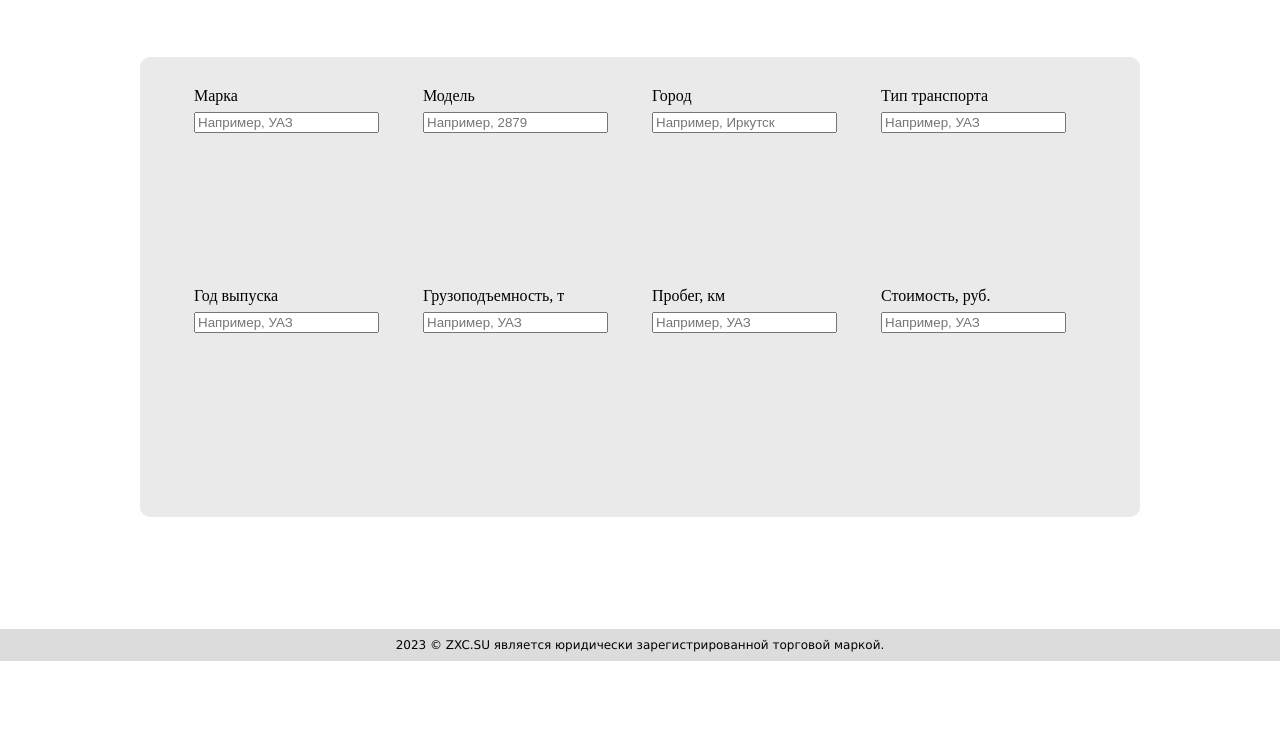
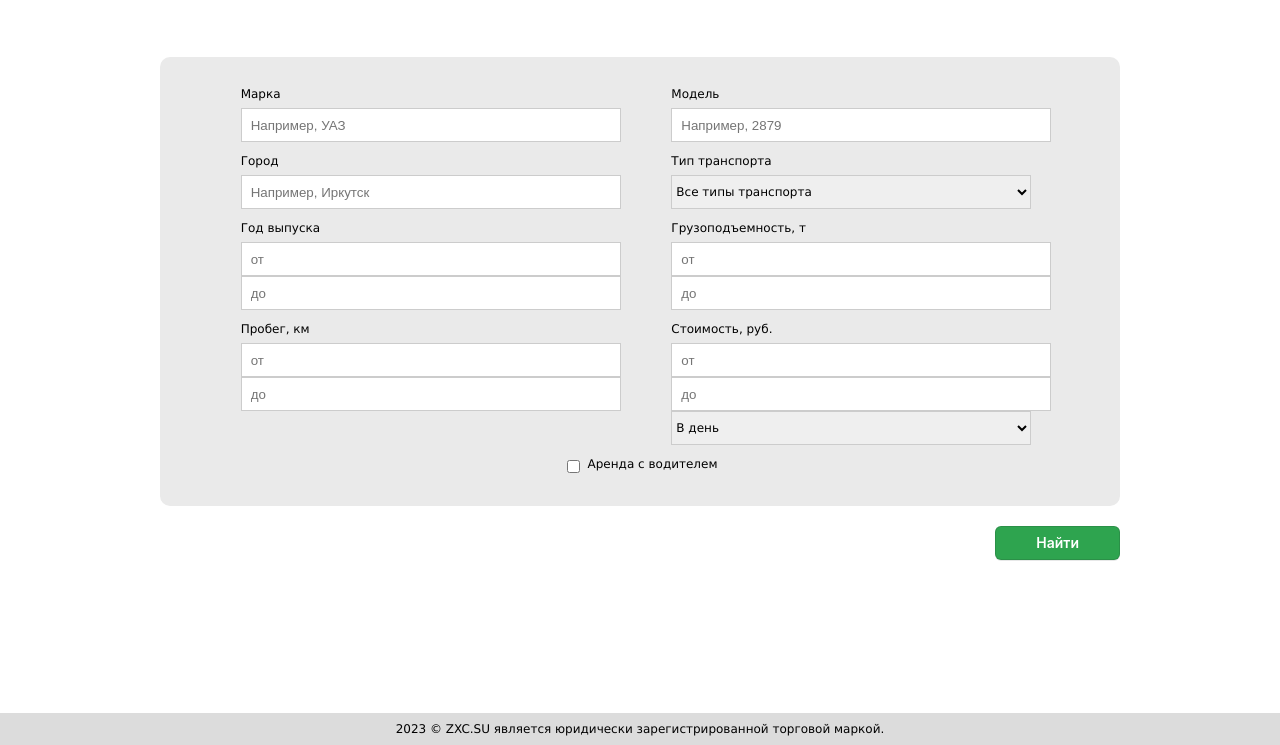
Before and after one commit to laibodron/site-front, a plain HTML site: page find.html in a window 1280 px wide. Shown: the part 139-884 px from the top of the page. Before the commit the page ends 800 px from the top, so only its background shows below. Drawn offline with Linux system fonts and the light colour scheme; a script that the page names is missing.

Commit message:
added filter form

```diff
--- a/css/main.css
+++ b/css/main.css
@@ -25,10 +25,10 @@ a:active {
     height: 52px;
     background-color: #ffffff;
     margin: 0;
-    padding: 0 10px;
     display: flex;
     justify-content: center;
     box-shadow: 0 1px 4px 0 rgba(0,0,0,0.35);
+    width: 100%;
 }
 
 .header-container {
@@ -37,6 +37,7 @@ a:active {
     align-items: center;
     height: 100%;
     width: 1000px;
+    padding: 0 10px;
 }
 
 .logo {
@@ -78,8 +79,11 @@ a:active {
 .main {
     width: 100%;
     display: flex;
+    flex-wrap: wrap;
     justify-content: center;
-    padding-top: 20px;
+    /* padding-top: 20px; */
+    margin: 20px 0;
+    /* height: 100%; */
 }
 
 
@@ -98,7 +102,7 @@ a:active {
   font-size: 14px;
   font-weight: 600;
   line-height: 20px;
-  padding: 6px 16px;
+  padding: 6px 40px;
   position: relative;
   text-align: center;
   text-decoration: none;
@@ -142,10 +146,11 @@ a:active {
     background-color: #dcdcdc;
     display: flex;
     justify-content: center;
-    position: absolute;
+    /* position: absolute;
     left: 0;
-    bottom: 0;
+    bottom: 0; */
     width: 100%;
+    /* flex: 0 0 auto; */
 }
 
 .bottom {
@@ -169,7 +174,7 @@ a:active {
     width: 100%;
     margin: auto;
     max-width: 1000px;
-    padding: 0 20px;
+    min-height: 100%;
 }
 
 .find-main-title {
@@ -177,25 +182,75 @@ a:active {
     flex-direction: column;
     /* max-width: 100%; */
     padding-top: 20px;
+    padding-left: 20px;
+    padding-right: 20px;
     padding-bottom: 60px;
+    /* height: 600px; */
 }
 
 .find-criteria {
-    min-height: 400px;
+    /* min-height: 400px; */
     background-color: rgb(234, 234, 234);
-    max-width: 100%;
+    /* max-width: 100%; */
     padding: 30px;
     border-radius: 10px;
     display: flex;
     flex-wrap: wrap;
     justify-content: space-evenly;
+    margin: 0 20px 0 20px;
 }
 
 .find-input {
+    /* margin-right: 20px;
+    padding-bottom: 21px; */
+    font-family: Verdana, Geneva, Tahoma, sans-serif;
+    font-size: 12px;
+    width: 40%;
+    margin-left: 12px;
+    margin-bottom: 12px;
     margin-right: 20px;
-    padding-bottom: 21px;
+}
+
+.find-input input {
+    height: 32px;
+    width: 100%;
+    margin: 0;
+    padding: 0 9px 0 9px;
+    border: 1px solid #ccc;
 }
 
 .find-input-label {
     margin-bottom: 7px;
 }
+
+.find-button {
+    display: flex;
+    justify-content: flex-end;
+    padding: 20px 20px;
+}
+
+.find-input-select {
+    height: 34px;
+    /* padding: 0 9px; */
+    width: 100%;
+    margin: 0;
+    border: 1px solid #ccc;
+    font-family: Verdana, Geneva, Tahoma, sans-serif;
+    font-size: 12px;
+}
+
+.find-input-select option {
+    height: 34px;
+    margin: 0;
+    border: 1px solid #ccc;
+}
+
+.find-input-div {
+    display: flex;
+    font-family: Verdana, Geneva, Tahoma, sans-serif;
+    font-size: 12px;
+}
+
+.find-input-div div {
+    margin: 0 0 0 5px;
+}
--- a/find.html
+++ b/find.html
@@ -44,24 +44,57 @@
             </div>
             <div class="find-input">
                 <div class="find-input-label">Тип транспорта</div>
-                <input type="text" placeholder="Например, УАЗ">
+                <!-- <input type="text" placeholder="Например, УАЗ"> -->
+                <select class="find-input-select" name="" id="">
+                    <option value="">Все типы транспорта</option>
+                    <option value="">Грузовики</option>
+                    <option value="">Тягачи</option>
+                    <option value="">Прицепы</option>
+                    <option value="">Полуприцепы</option>
+                    <option value="">Автопоезда</option>
+                    <option value="">Автобусы</option>
+                    <option value="">Автокраны</option>
+                    <option value="">Экскаваторы</option>
+                    <option value="">Бульдозеры</option>
+                    <option value="">Погрузчики</option>
+                    <option value="">Спецтехника (другое)</option>
+                </select>
             </div>
             <div class="find-input">
                 <div class="find-input-label">Год выпуска</div>
-                <input type="text" placeholder="Например, УАЗ">
+                <input type="text" placeholder="от">
+                <input type="text" placeholder="до">
             </div>
             <div class="find-input">
                 <div class="find-input-label">Грузоподъемность, т</div>
-                <input type="text" placeholder="Например, УАЗ">
+                <input type="text" placeholder="от">
+                <input type="text" placeholder="до">
             </div>
             <div class="find-input">
                 <div class="find-input-label">Пробег, км</div>
-                <input type="text" placeholder="Например, УАЗ">
+                <input type="text" placeholder="от">
+                <input type="text" placeholder="до">
             </div>
             <div class="find-input">
                 <div class="find-input-label">Стоимость, руб.</div>
-                <input type="text" placeholder="Например, УАЗ">
+                <input type="text" placeholder="от">
+                <input type="text" placeholder="до">
+                <select class="find-input-select" name="" id="">
+                    <option value="">В день</option>
+                    <option value="">В час</option>
+                    <option value="">За смену</option>
+                    <option value="">Договорная</option>
+                </select>
             </div>
+            <div class="find-input-div">
+                <input class="find-input-checkbox" type="checkbox" name="" id="">
+                <div>
+                    Аренда с водителем
+                </div>
+            </div>
+        </div>
+        <div class="find-button">
+            <button class="button-3" role="button">Найти</button>
         </div>
 
     </div>
```
